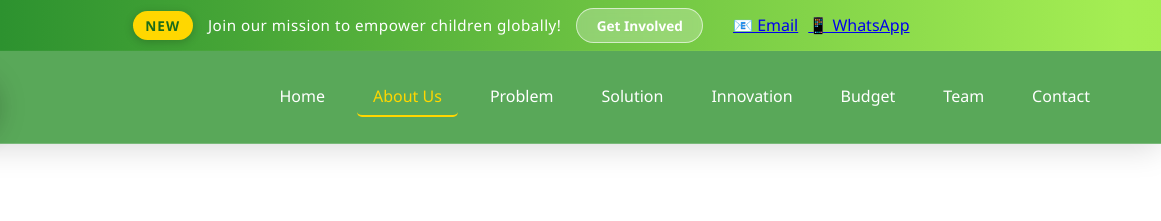
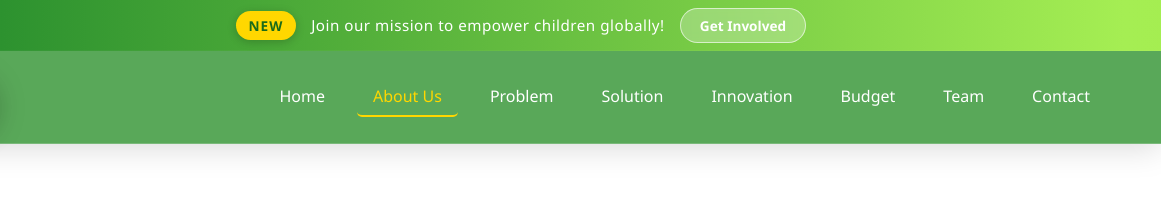
Before and after one commit to Daniellakyusa/L-Earn, a plain HTML site: page about.html in a window 1280 px wide. Shown: the top 221 px of the page, 119-1280 px from the left. Drawn offline with Linux system fonts and the light colour scheme.

Commit message:
Remove floating contact icons from about.html
Removed floating contact icons from the banner section.

```diff
--- a/about.html
+++ b/about.html
@@ -15,11 +15,7 @@
             <span class="banner-badge">New</span>
             <span class="banner-text">Join our mission to empower children globally!</span>
             <a href="contact.html" class="banner-btn">Get Involved</a>
-            <!-- Floating Contact Icons -->
-            <div class="header-socials" style="display:flex; gap:10px; margin-left:15px;">
-                <a href="mailto:priscamukelenga006@gmail.com" class="social-icon" title="Email Us">📧 Email</a>
-                <a href="https://wa.me/243810000000" class="social-icon" target="_blank" title="WhatsApp Us">📱 WhatsApp</a>
-            </div>
+
         </div>
     </div>
 
```
